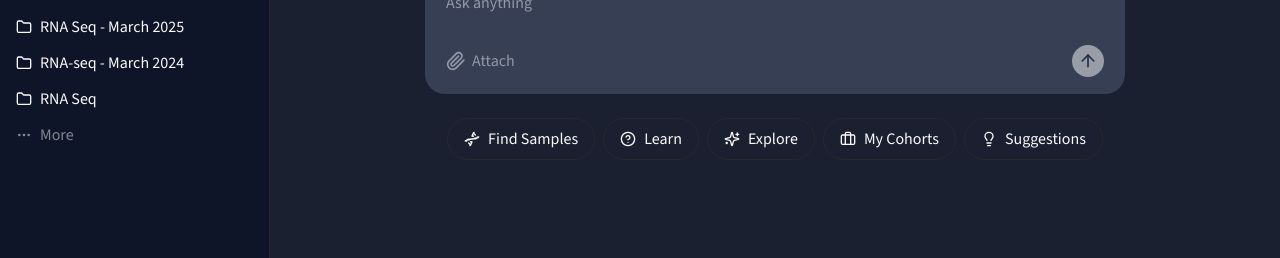
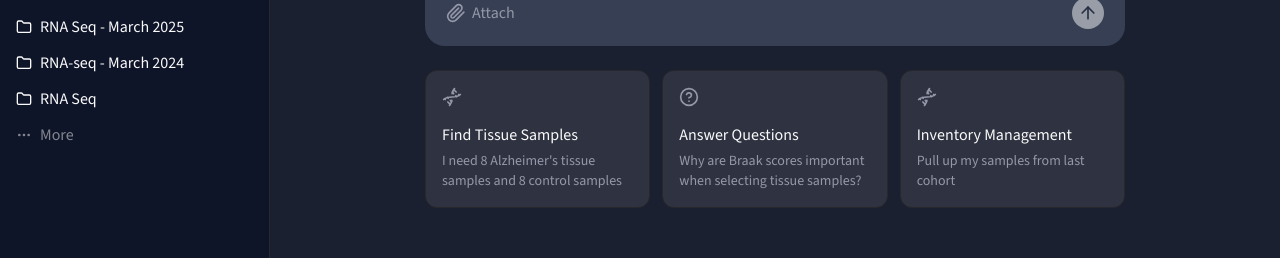
Before and after one commit to ehunter/axon, a Next.js app in the folder apps/web/: page / in a window 1280 px wide. Shown: the part 341-599 px from the top of the page. Built offline with nearby package versions, Linux system fonts and the light colour scheme; no server answers.

Commit message:
Replace category pills with suggestion cards on home page

```diff
--- a/apps/web/src/app/page.tsx
+++ b/apps/web/src/app/page.tsx
@@ -1,8 +1,9 @@
 "use client";
 
 import { useState } from "react";
+import Link from "next/link";
 import { useRouter } from "next/navigation";
-import { Dna, HelpCircle, Paperclip, ArrowUp, Sparkles, Briefcase, Lightbulb } from "lucide-react";
+import { Dna, HelpCircle, Paperclip, ArrowUp } from "lucide-react";
 import { Sidebar } from "@/components/layout/sidebar";
 
 export default function Home() {
@@ -24,13 +25,23 @@ export default function Home() {
             <ChatInputHome />
           </div>
 
-          {/* Category pills */}
-          <div className="flex flex-wrap justify-center gap-2 animate-fade-in-up">
-            <CategoryPill icon={<Dna className="h-4 w-4" />} label="Find Samples" />
-            <CategoryPill icon={<HelpCircle className="h-4 w-4" />} label="Learn" />
-            <CategoryPill icon={<Sparkles className="h-4 w-4" />} label="Explore" />
-            <CategoryPill icon={<Briefcase className="h-4 w-4" />} label="My Cohorts" />
-            <CategoryPill icon={<Lightbulb className="h-4 w-4" />} label="Suggestions" />
+          {/* Suggestion Cards */}
+          <div className="grid grid-cols-1 md:grid-cols-3 gap-3 w-full animate-fade-in-up">
+            <SuggestionCard
+              icon={<Dna className="h-5 w-5" />}
+              title="Find Tissue Samples"
+              description="I need 8 Alzheimer's tissue samples and 8 control samples"
+            />
+            <SuggestionCard
+              icon={<HelpCircle className="h-5 w-5" />}
+              title="Answer Questions"
+              description="Why are Braak scores important when selecting tissue samples?"
+            />
+            <SuggestionCard
+              icon={<Dna className="h-5 w-5" />}
+              title="Inventory Management"
+              description="Pull up my samples from last cohort"
+            />
           </div>
         </div>
       </div>
@@ -38,21 +49,28 @@ export default function Home() {
   );
 }
 
-function CategoryPill({
+function SuggestionCard({
   icon,
-  label,
+  title,
+  description,
 }: {
   icon: React.ReactNode;
-  label: string;
+  title: string;
+  description: string;
 }) {
   return (
-    <button
-      type="button"
-      className="flex items-center gap-2 px-4 py-2 rounded-full border border-border bg-transparent text-foreground hover:bg-muted transition-colors"
+    <Link
+      href={`/chat?message=${encodeURIComponent(description)}`}
+      className="suggestion-card flex flex-col gap-4 p-4 rounded-xl border border-border bg-card hover:bg-muted/50 transition-colors"
     >
-      {icon}
-      <span className="text-base">{label}</span>
-    </button>
+      <div className="text-muted-foreground">
+        {icon}
+      </div>
+      <div className="space-y-1">
+        <h3 className="text-base font-medium text-card-foreground">{title}</h3>
+        <p className="text-sm text-muted-foreground leading-5">{description}</p>
+      </div>
+    </Link>
   );
 }
 
```
